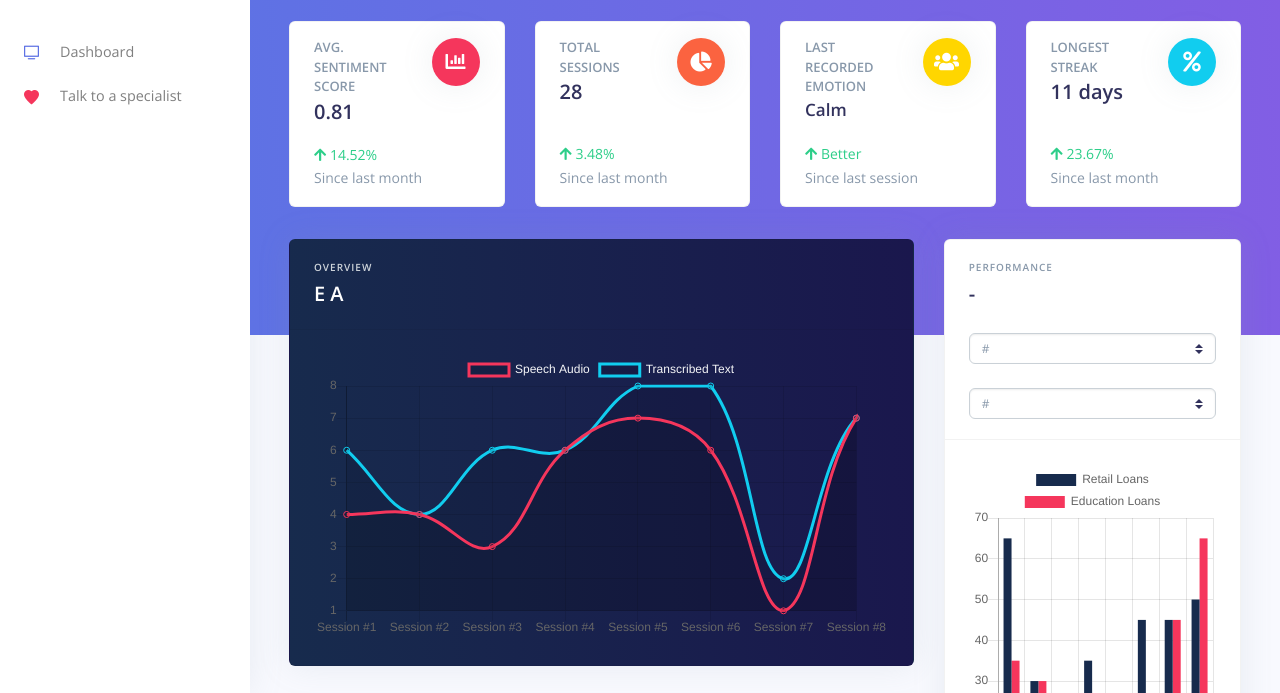
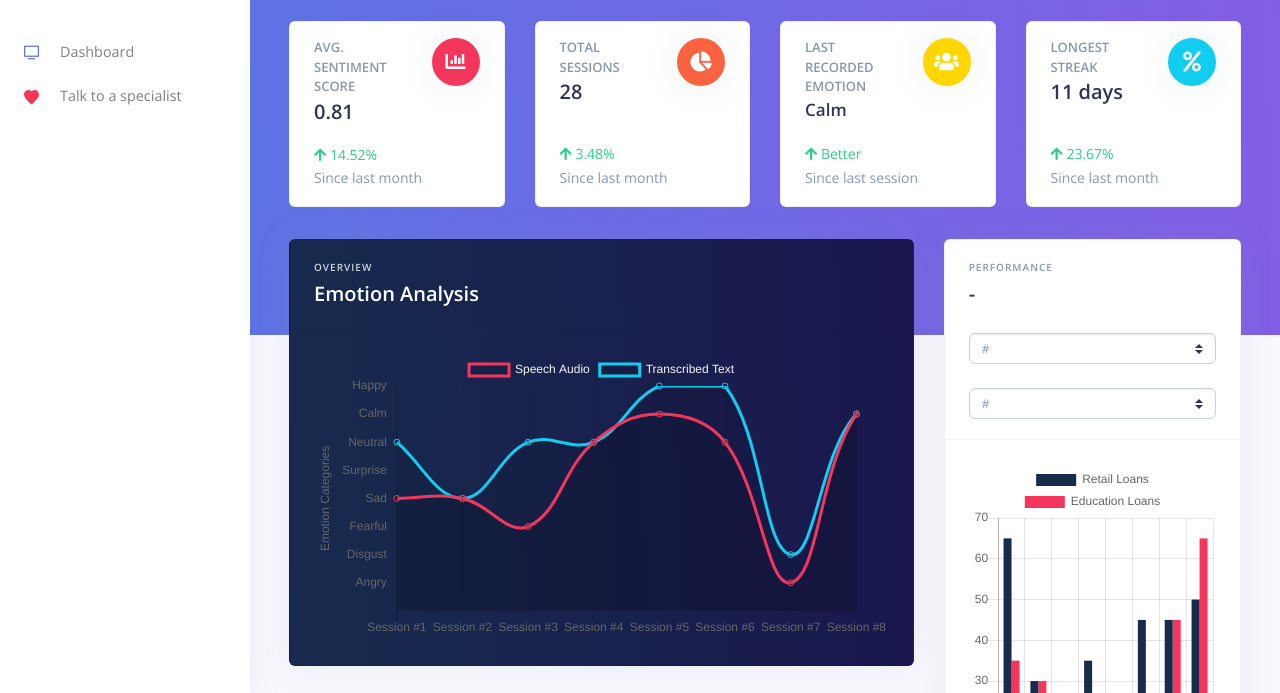
Before and after one commit to shubham4007/Aditi-HackPrinceton-2021, a website: page dashboard/public/index.html in a window 1280 px wide. Shown: the part 107-800 px from the top of the page. Drawn offline with nearby package versions, Linux system fonts and the light colour scheme; some packages are replaced by stand-ins of ours; files that its build step writes are made by us from their sources; no server answers.

Commit message:
Modified emotion analysis chart; added labels and dataset

```diff
--- a/dashboard/public/index.html
+++ b/dashboard/public/index.html
@@ -341,7 +341,7 @@
                   <h6 class="text-uppercase text-light ls-1 mb-1">
                     Overview
                   </h6>
-                  <h2 class="text-white mb-0">E A </h2>
+                  <h2 class="text-white mb-0">Emotion Analysis</h2>
                   <!-- <h6 class="text-white mb-0">(Per Session)</h6> -->
                 </div>
               </div>
@@ -386,47 +386,47 @@
 
                   // Configuration options go here
                   options: {
-    //                 scales: {
-    //                 yAxes: [{
-    //                   display: true,
-    //                   scaleLabel: {
-    //                     display: true,
-    //                     labelString: 'Emotion Categories'
-    //                   },
-    //                   ticks: {
-    //                     min: 0,
-    //                     max: 8,
-    //                     stepSize: 1,
-    //                     suggestedMin: 0,
-    //                     suggestedMax: 8,
-    //                     callback: function(label, index, labels) {
-    //                       switch (label) {
-    //                         case 0:
-    //                           return '';
-    //                         case 1:
-    //                           return 'Angry';
-    //                         case 2:
-    //                           return 'Disgust';
-    //                         case 3:
-    //                           return 'Fearful';
-    //                         case 4:
-    //                           return 'Sad';
-    //                         case 5:
-    //                           return 'Surprise';
-    //                         case 6:
-    //                           return 'Neutral';
-    //                         case 7:
-    //                           return 'Calm';
-    //                         case 8:
-    //                           return 'Happy';
-    //                       }
-    //                     }
-    //                   },
-    //                   gridLines: {
-    //                     display: false
-    //                   }
-    //                 }]
-    //  },
+                    scales: {
+                    yAxes: [{
+                      display: true,
+                      scaleLabel: {
+                        display: true,
+                        labelString: 'Emotion Categories'
+                      },
+                      ticks: {
+                        min: 0,
+                        max: 8,
+                        stepSize: 1,
+                        suggestedMin: 0,
+                        suggestedMax: 8,
+                        callback: function(label, index, labels) {
+                          switch (label) {
+                            case 0:
+                              return '';
+                            case 1:
+                              return 'Angry';
+                            case 2:
+                              return 'Disgust';
+                            case 3:
+                              return 'Fearful';
+                            case 4:
+                              return 'Sad';
+                            case 5:
+                              return 'Surprise';
+                            case 6:
+                              return 'Neutral';
+                            case 7:
+                              return 'Calm';
+                            case 8:
+                              return 'Happy';
+                          }
+                        }
+                      },
+                      gridLines: {
+                        display: false
+                      }
+                    }]
+     },
                     legend: {
                       display: true,
                       labels: {
```
